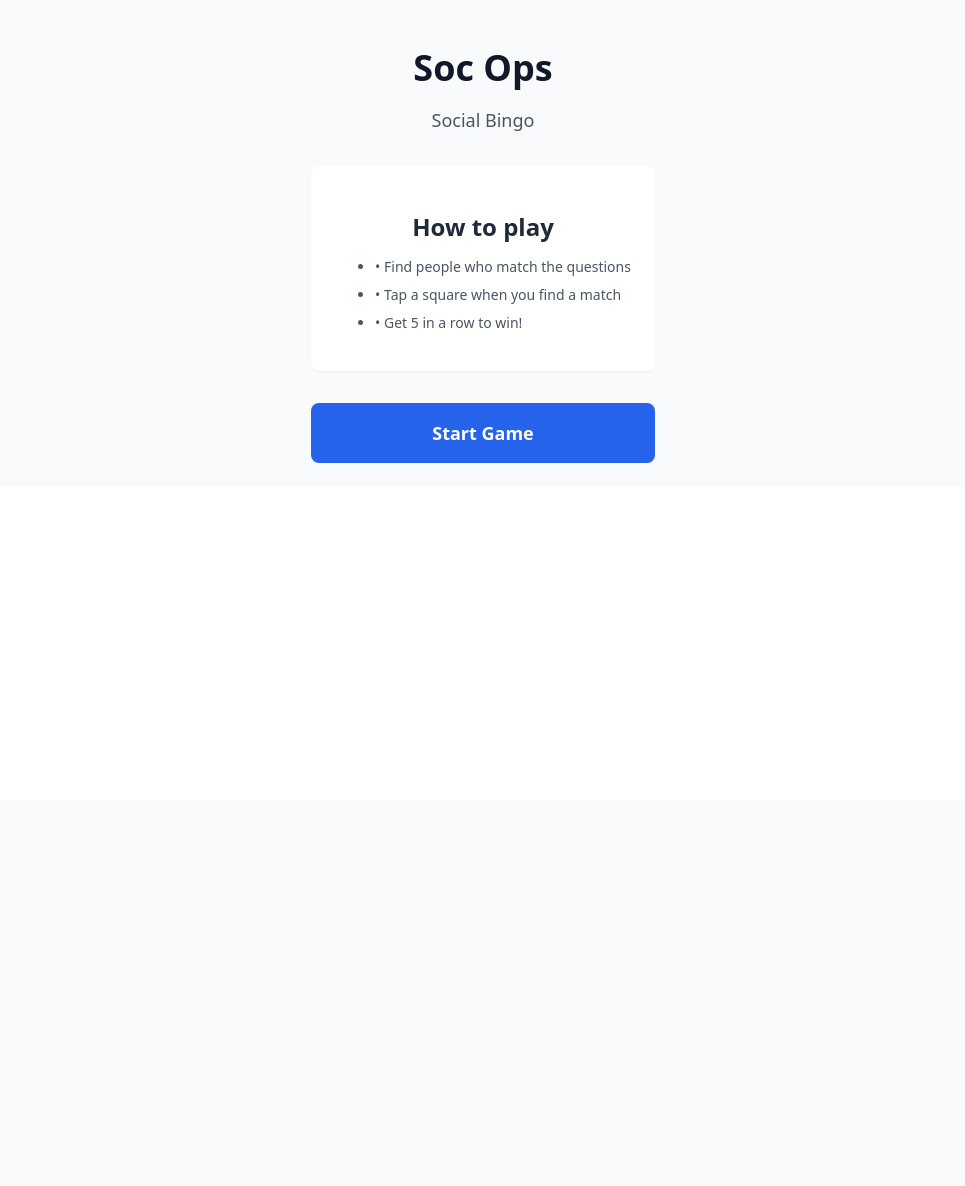
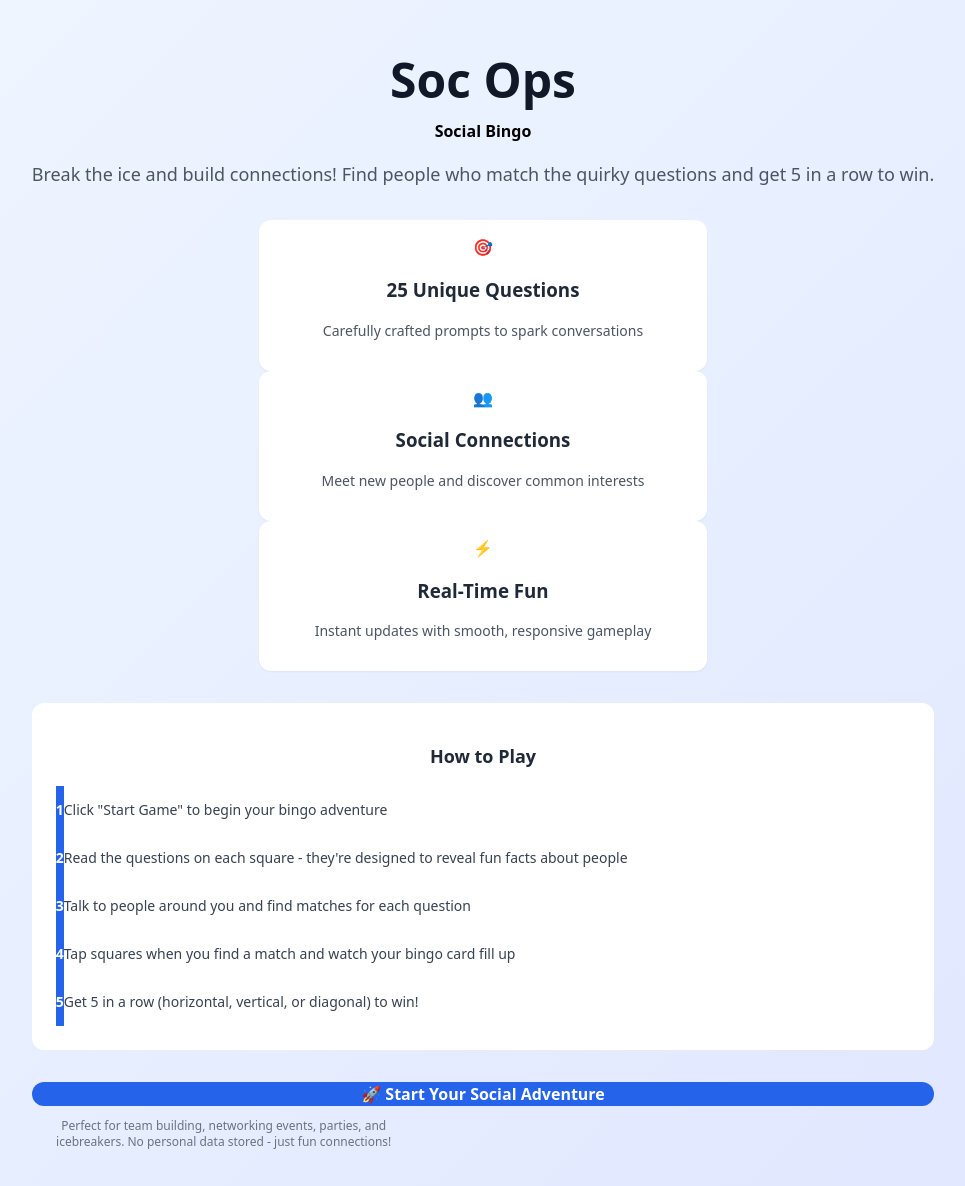
Before and after one commit to Akashr24/Github, a FastAPI app: page / in a window 1280 px wide. Shown: the whole page, without its empty margins (157-1122 px from the left). Before the commit the page ends 463 px from the top, so only its background shows below. Run offline with FastAPI, Linux system fonts and the light colour scheme.

Commit message:
Redesign start screen as engaging landing page with features, gradient background, and improved UX

```diff
--- a/app/static/css/app.css
+++ b/app/static/css/app.css
@@ -98,6 +98,25 @@ body {
 .shadow-sm { box-shadow: 0 1px 2px 0 rgba(0, 0, 0, 0.05); }
 .shadow-xl { box-shadow: 0 20px 25px -5px rgba(0, 0, 0, 0.1), 0 10px 10px -5px rgba(0, 0, 0, 0.04); }
 
+.transition-colors { transition: background-color 0.15s ease-in-out; }
+
+/* Custom styles for landing page */
+.landing-bg {
+    background: linear-gradient(135deg, #eff6ff 0%, #e0e7ff 100%);
+}
+
+.hover-scale {
+    transition: transform 0.2s ease-in-out;
+}
+
+.hover-scale:hover {
+    transform: scale(1.02);
+}
+
+.hover-scale:active {
+    transform: scale(0.98);
+}
+
 .space-y-2 > * + * { margin-top: 0.5rem; }
 
 .fixed { position: fixed; }
--- a/app/templates/components/start_screen.html
+++ b/app/templates/components/start_screen.html
@@ -1,25 +1,75 @@
 <div id="game-container">
-<div class="flex flex-col items-center justify-center min-h-full p-6 bg-gray-50">
-    <div class="text-center max-w-sm">
-        <h1 class="text-4xl font-bold text-gray-900 mb-2">Soc Ops</h1>
-        <p class="text-lg text-gray-600 mb-8">Social Bingo</p>
-
-        <div class="bg-white rounded-lg p-6 shadow-sm border border-gray-200 mb-8">
-            <h2 class="font-semibold text-gray-800 mb-3">How to play</h2>
-            <ul class="text-left text-gray-600 text-sm space-y-2">
-                <li>• Find people who match the questions</li>
-                <li>• Tap a square when you find a match</li>
-                <li>• Get 5 in a row to win!</li>
-            </ul>
+<div class="flex flex-col items-center justify-center min-h-full p-6 landing-bg">
+    <div class="text-center max-w-lg">
+        <!-- Hero Section -->
+        <div class="mb-8">
+            <h1 class="text-5xl font-bold text-gray-900 mb-2 tracking-tight">Soc Ops</h1>
+            <p class="text-xl text-accent font-semibold mb-4">Social Bingo</p>
+            <p class="text-lg text-gray-600 leading-relaxed">
+                Break the ice and build connections! Find people who match the quirky questions and get 5 in a row to win.
+            </p>
         </div>
 
+        <!-- Features Grid -->
+        <div class="grid grid-cols-1 gap-4 mb-8 max-w-md mx-auto">
+            <div class="bg-white rounded-xl p-4 shadow-sm border border-gray-200">
+                <div class="text-2xl mb-2">🎯</div>
+                <h3 class="font-semibold text-gray-800 mb-1">25 Unique Questions</h3>
+                <p class="text-sm text-gray-600">Carefully crafted prompts to spark conversations</p>
+            </div>
+            <div class="bg-white rounded-xl p-4 shadow-sm border border-gray-200">
+                <div class="text-2xl mb-2">👥</div>
+                <h3 class="font-semibold text-gray-800 mb-1">Social Connections</h3>
+                <p class="text-sm text-gray-600">Meet new people and discover common interests</p>
+            </div>
+            <div class="bg-white rounded-xl p-4 shadow-sm border border-gray-200">
+                <div class="text-2xl mb-2">⚡</div>
+                <h3 class="font-semibold text-gray-800 mb-1">Real-Time Fun</h3>
+                <p class="text-sm text-gray-600">Instant updates with smooth, responsive gameplay</p>
+            </div>
+        </div>
+
+        <!-- How to Play -->
+        <div class="bg-white rounded-xl p-6 shadow-lg border border-gray-200 mb-8">
+            <h2 class="font-bold text-gray-800 mb-4 text-lg">How to Play</h2>
+            <div class="space-y-3 text-left">
+                <div class="flex items-start space-x-3">
+                    <div class="bg-accent text-white rounded-full w-6 h-6 flex items-center justify-center text-sm font-bold flex-shrink-0">1</div>
+                    <p class="text-gray-700 text-sm">Click "Start Game" to begin your bingo adventure</p>
+                </div>
+                <div class="flex items-start space-x-3">
+                    <div class="bg-accent text-white rounded-full w-6 h-6 flex items-center justify-center text-sm font-bold flex-shrink-0">2</div>
+                    <p class="text-gray-700 text-sm">Read the questions on each square - they're designed to reveal fun facts about people</p>
+                </div>
+                <div class="flex items-start space-x-3">
+                    <div class="bg-accent text-white rounded-full w-6 h-6 flex items-center justify-center text-sm font-bold flex-shrink-0">3</div>
+                    <p class="text-gray-700 text-sm">Talk to people around you and find matches for each question</p>
+                </div>
+                <div class="flex items-start space-x-3">
+                    <div class="bg-accent text-white rounded-full w-6 h-6 flex items-center justify-center text-sm font-bold flex-shrink-0">4</div>
+                    <p class="text-gray-700 text-sm">Tap squares when you find a match and watch your bingo card fill up</p>
+                </div>
+                <div class="flex items-start space-x-3">
+                    <div class="bg-accent text-white rounded-full w-6 h-6 flex items-center justify-center text-sm font-bold flex-shrink-0">5</div>
+                    <p class="text-gray-700 text-sm">Get 5 in a row (horizontal, vertical, or diagonal) to win!</p>
+                </div>
+            </div>
+        </div>
+
+        <!-- CTA Button -->
         <button
             hx-post="/start"
             hx-target="#game-container"
             hx-swap="outerHTML"
-            class="w-full bg-accent text-white font-semibold py-4 px-8 rounded-lg text-lg active:bg-accent-light transition-colors">
-            Start Game
+            class="w-full bg-accent text-white font-bold py-5 px-8 rounded-xl text-xl shadow-lg hover-scale transition-colors">
+            🚀 Start Your Social Adventure
         </button>
+
+        <!-- Footer -->
+        <p class="text-xs text-gray-500 mt-6 max-w-sm">
+            Perfect for team building, networking events, parties, and icebreakers.
+            No personal data stored - just fun connections!
+        </p>
     </div>
 </div>
 </div>
```
Also changed, not shown: tests/test_api.py (+4 -4 lines).
